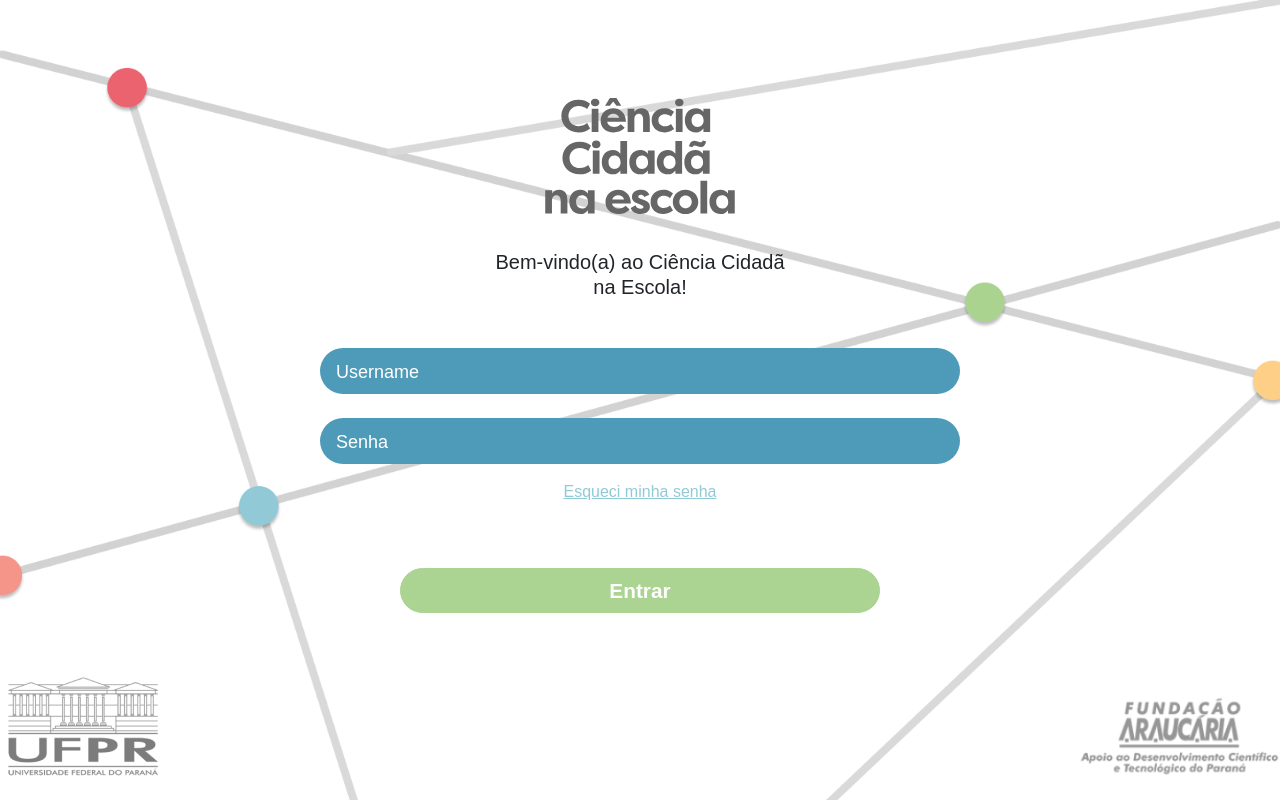
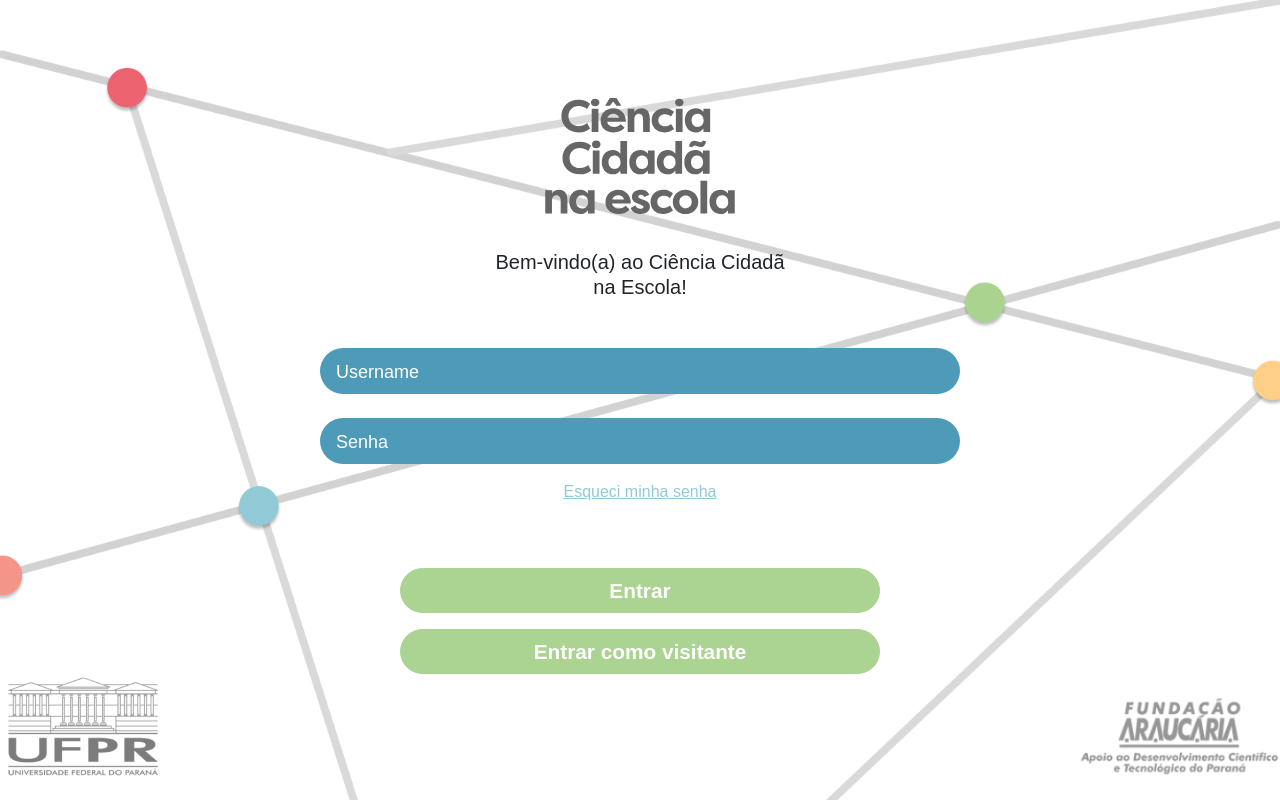
Before and after one commit to VRI-UFPR/CienciaNaEscola, a React (Create React App) app: page /login in a window 1280 px wide. Built offline with nearby package versions, Linux system fonts and the light colour scheme; a web font is replaced by a local one.

Commit message:
#298 [FEAT]: Autenticação como visitante

```diff
--- a/src/pages/LoginPage.jsx
+++ b/src/pages/LoginPage.jsx
@@ -85,10 +85,28 @@ function LoginPage(props) {
             .then((response) => {
                 if (response.data.data.token) {
                     login(response.data.data.id, username, response.data.data.token);
-                    console.log(response.data);
-                    //navigate('/home');
+                    navigate('/home');
                 } else {
-                    console.log(response.data);
+                    throw new Error('Authentication failed!');
+                }
+            })
+            .catch((error) => {
+                modalRef.current.showModal({ title: 'Falha de autenticação. Certifique-se que login e senha estão corretos.' });
+            });
+    };
+
+    const passwordlessLoginHandler = () => {
+        axios
+            .get('http://localhost:3000/api/auth/passwordlessSignIn', {
+                headers: {
+                    'Content-Type': 'multipart/form-data',
+                },
+            })
+            .then((response) => {
+                if (response.data.data.token) {
+                    login(response.data.data.id, 'Visitante', response.data.data.token);
+                    navigate('/home');
+                } else {
                     throw new Error('Authentication failed!');
                 }
             })
@@ -140,8 +158,17 @@ function LoginPage(props) {
                         )}
                     </div>
                     <div className="button-position row flex-column justify-content-end align-items-center g-0 pt-5">
+                        <div className="col-12 col-lg-6 mb-3">
+                            <TextButton hsl={[97, 43, 70]} text="Entrar" className="rounded-pill" type="submit" />
+                        </div>
                         <div className="col-12 col-lg-6">
-                            <TextButton hsl={[97, 43, 70]} text="Entrar" className="rounded-pill" type="submit" />
+                            <TextButton
+                                hsl={[97, 43, 70]}
+                                text="Entrar como visitante"
+                                className="rounded-pill"
+                                type="button"
+                                onClick={passwordlessLoginHandler}
+                            />
                         </div>
                     </div>
                 </form>
```
